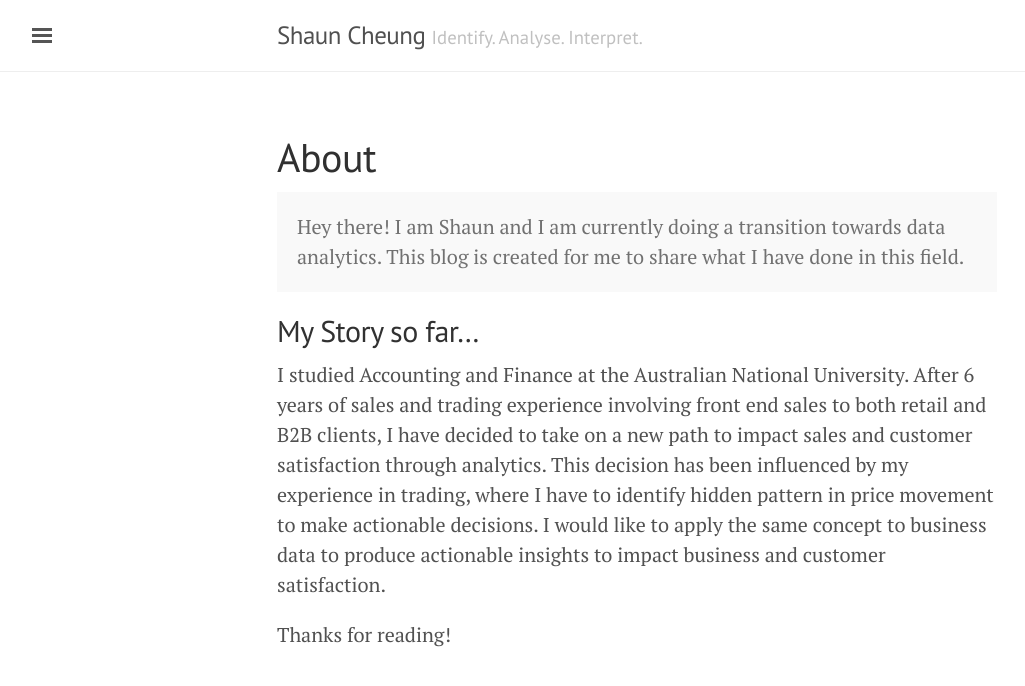
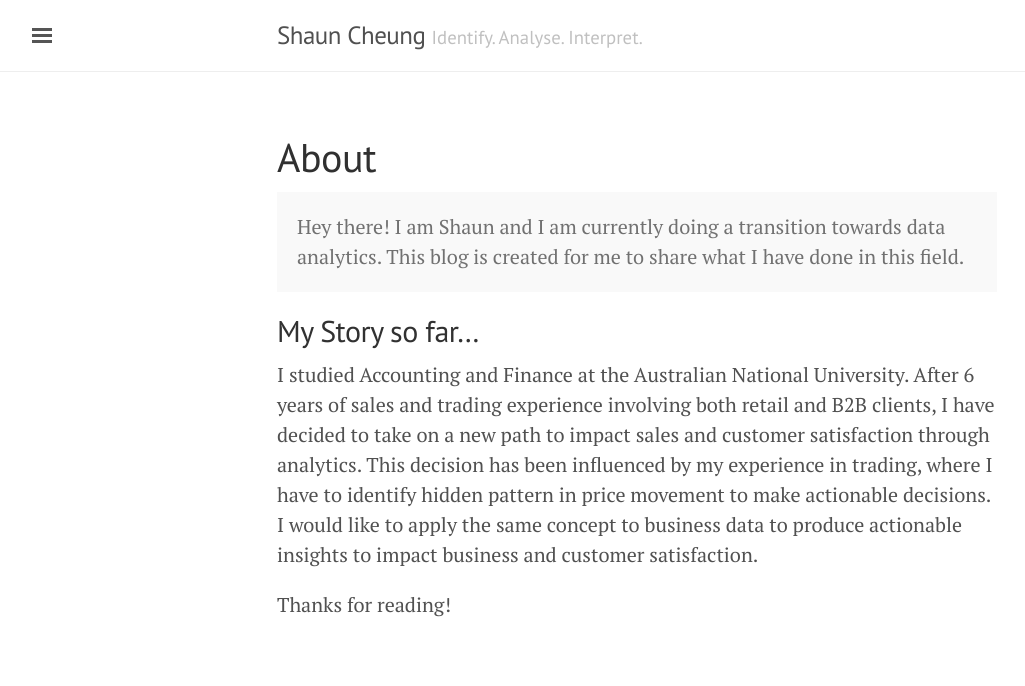
Before and after one commit to shauncheungkt/shauncheungkt.github.io, a Jekyll site: the page built from about.md, in a window 1280 px wide. Shown: the top 686 px of the page, without its empty margins (3-1028 px from the left). Built offline with Jekyll 4.4.1, drawn with Linux system fonts in a browser that asks for light colours.

Commit message:
Update about.md

```diff
--- a/about.md
+++ b/about.md
@@ -9,6 +9,6 @@ title: About
 
 ## My Story so far...
 
-I studied Accounting and Finance at the Australian National University. After 6 years of sales and trading experience involving front end sales to both retail and B2B clients, I have decided to take on a new path to impact sales and customer satisfaction through analytics. This decision has been influenced by my experience in trading, where I have to identify hidden pattern in price movement to make actionable decisions. I would like to apply the same concept to business data to produce actionable insights to impact business and customer satisfaction.
+I studied Accounting and Finance at the Australian National University. After 6 years of sales and trading experience involving both retail and B2B clients, I have decided to take on a new path to impact sales and customer satisfaction through analytics. This decision has been influenced by my experience in trading, where I have to identify hidden pattern in price movement to make actionable decisions. I would like to apply the same concept to business data to produce actionable insights to impact business and customer satisfaction.
 
 Thanks for reading!
```
